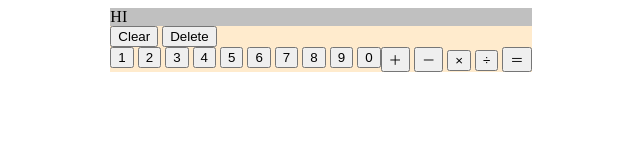
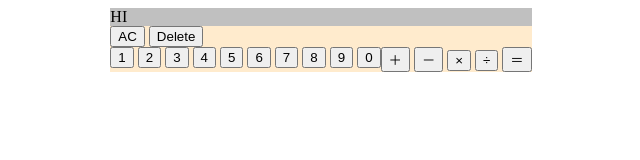
Before and after one commit to DefyingGravity10/calculator, a plain HTML site: page index.html in a window 1280 px wide. Shown: the full height of the page, 319-959 px from the left. Drawn offline with Linux system fonts and the light colour scheme.

Commit message:
Change some button names for the sake of intuitivity

```diff
--- a/index.html
+++ b/index.html
@@ -13,7 +13,7 @@
         <div class="screen">HI</div>
         <div class="buttons">
             <div class="misc">
-                <button id="clear">Clear</button>
+                <button id="clear">AC</button>
                 <button id="delete">Delete</button>
             </div>
             <div class="impt">
```
